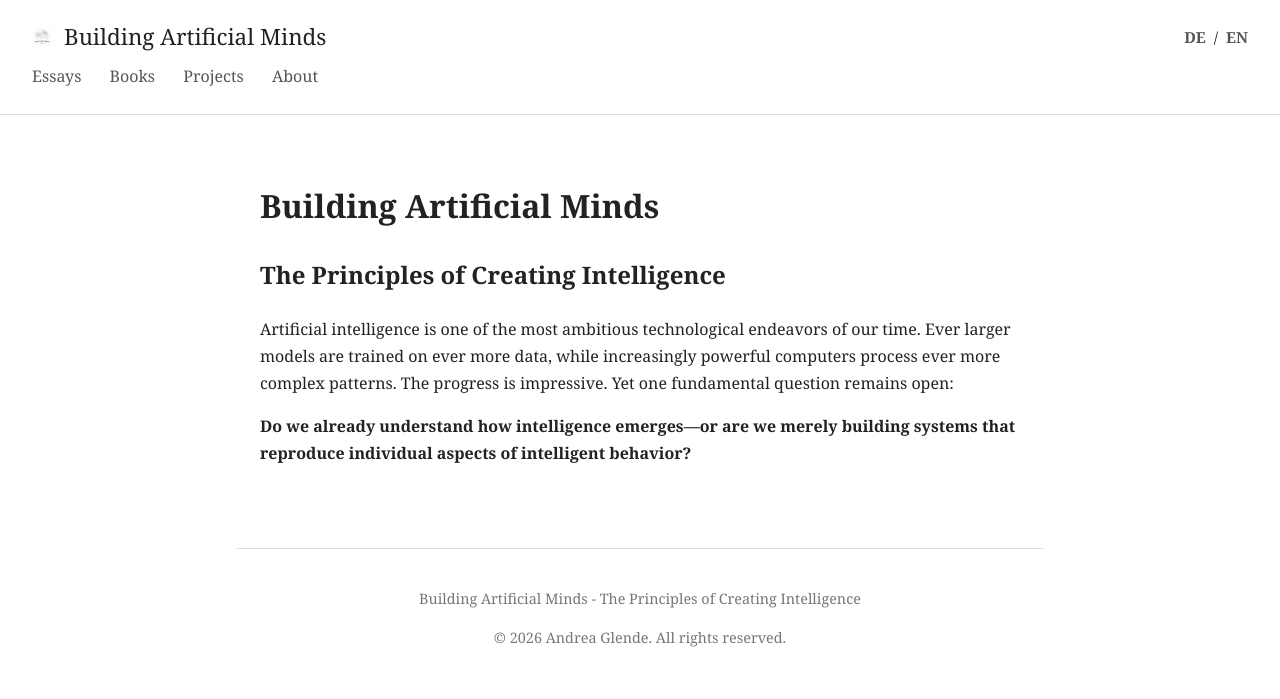
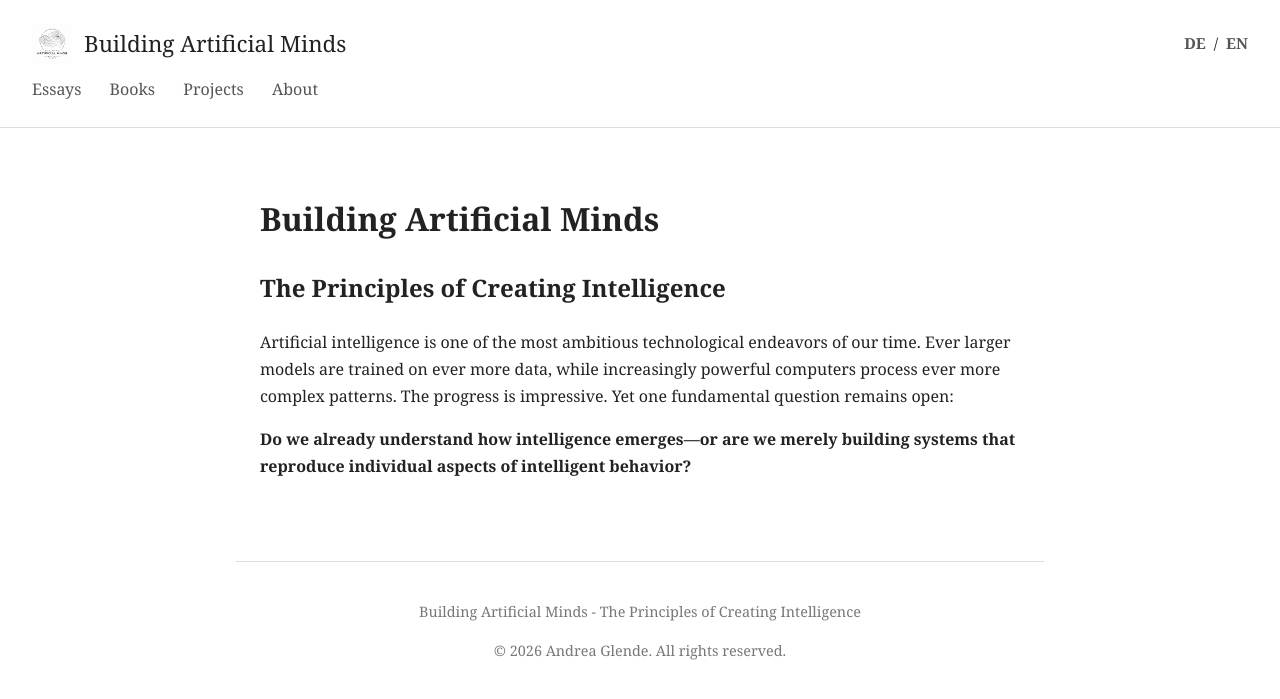
Before and after one commit to emergentmind-ai/building-artificial-minds, a Jekyll site: the page built from index.md, in a window 1280 px wide. Shown: the top 699 px of the page. Built offline with Jekyll 4.4.1, drawn with Linux system fonts in a browser that asks for light colours.

Commit message:
fix logo size

```diff
--- a/assets/css/style.css
+++ b/assets/css/style.css
@@ -45,10 +45,10 @@ header.site-header {
 }
 
 .site-logo {
-    width: 20px !important;
-    height: 20px !important;
-    max-width: 20px;
-    max-height: 20px;
+    width: 40px !important;
+    height: 40px !important;
+    max-width: 40px;
+    max-height: 40px;
     object-fit: contain;
     display: block;
     flex-shrink: 0;
```
Also changed, not shown: 1 other file.
